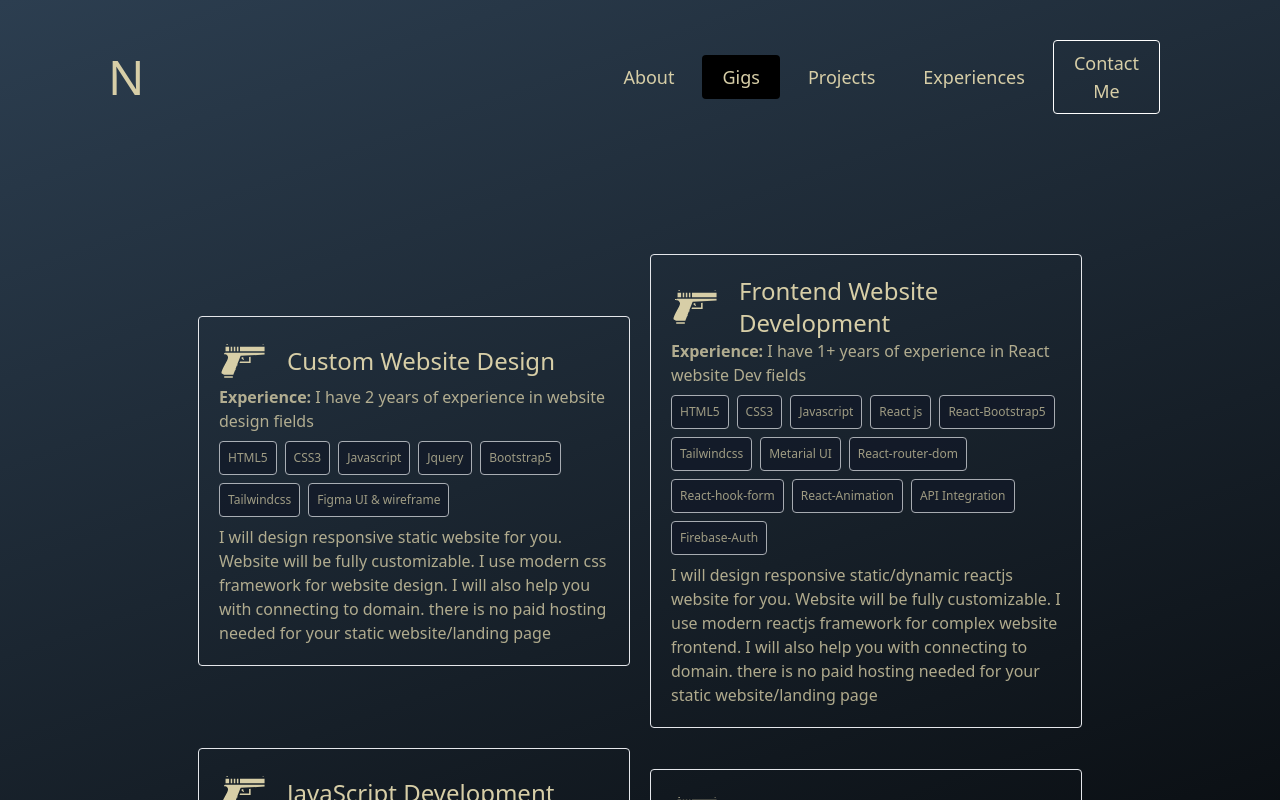
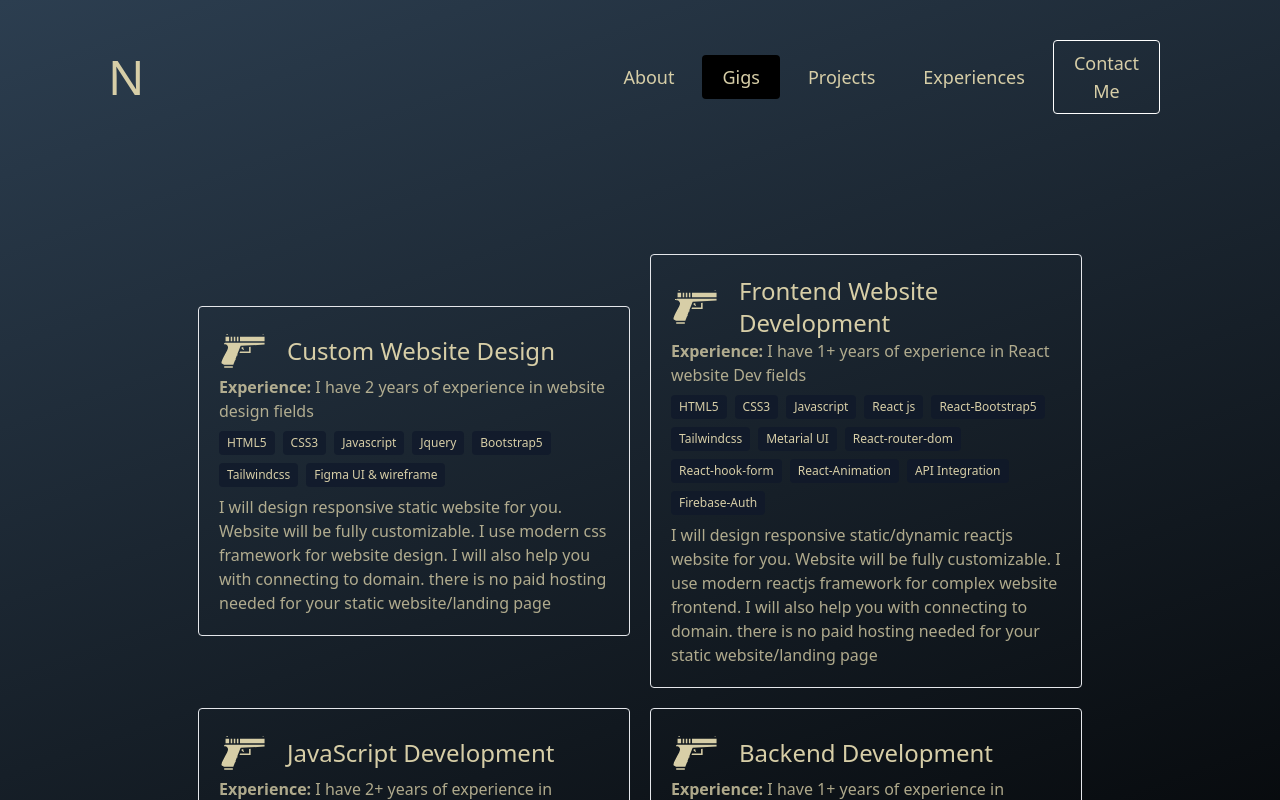
Before and after one commit to kaiesmahmud/nehal-portfolio, a React (Create React App) app: page /gigs in a window 1280 px wide. Shown: the top 800 px of the page. Built offline with nearby package versions, Linux system fonts and the light colour scheme.

Commit message:
gigs page updated

```diff
--- a/src/pages/Gigs.js
+++ b/src/pages/Gigs.js
@@ -61,10 +61,10 @@ const Gigs = () => {
                             <p className='font-light opacity-80'> <span className='font-semibold'>Experience: </span>
                             {ob.experience}
                             </p>
-                            <div className='text-xs my-2 font-light flex flex-wrap items-center gap-2 '>
+                            <div className='text-xs my-2 font-extralight flex flex-wrap items-center gap-2 '>
                                 {
                                     ob?.platforms.map(ob=>
-                                    <div className=' border rounded p-2  bg-gray-900 opacity-70'>{ob}</div>)
+                                    <div className='text-xs rounded px-2 py-1 bg-slate-900 bg-opacity-70'>{ob}</div>)
                                 }
                             </div>
                             <p className='font-extralight opacity-80'>
```
